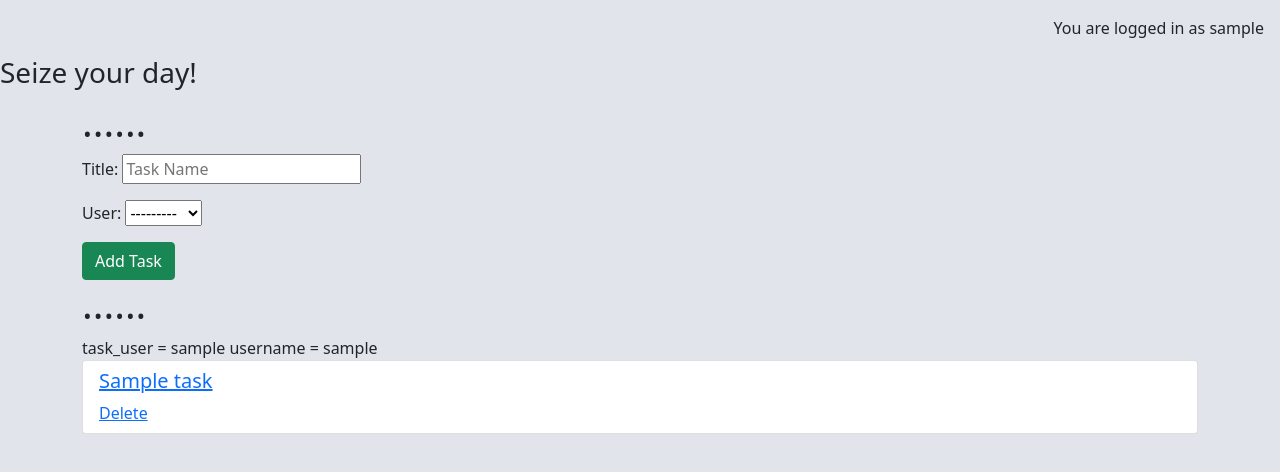
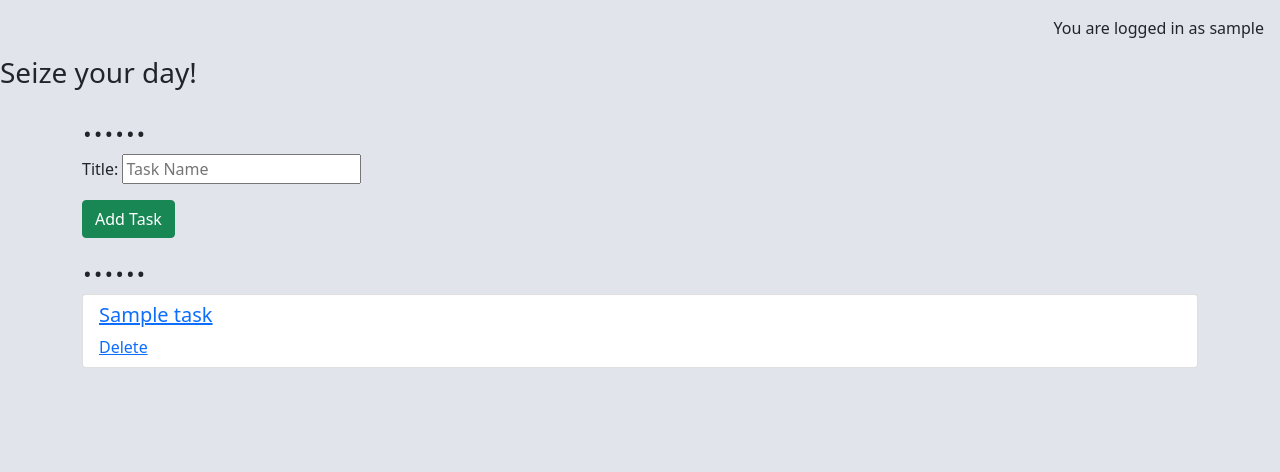
Before and after one commit to kjrinuk/Taskerise, a Django app: template tasks/templates/tasks/tasks.html in a window 1280 px wide. Shown: the part 68-540 px from the top of the page. Run offline with Django 5.2, Linux system fonts and the light colour scheme; the template is opened without the code that fills it: values that come from a table or form of the project are taken from there, others are empty; a user stored in the database is signed in; tables that the repository leaves empty hold one stand-in row (values such as "Sample post").

Commit message:
Remove requirement to select user when adding task

```diff
--- a/tasks/forms.py
+++ b/tasks/forms.py
@@ -8,7 +8,7 @@
 
     class Meta:
         model = Task
-        fields = ['title', 'user']
+        fields = ['title']
 
 class TaskForm(forms.ModelForm):
 
--- a/tasks/templates/tasks/tasks.html
+++ b/tasks/templates/tasks/tasks.html
@@ -12,9 +12,6 @@
     </form>
     <h1>......</h1>
     <ul class="list-group">
-        task_user = {{ task.user }}
-        username = {{ user.username }}
-
         {% for task in tasks %}
 
         <li class="list-group-item">
```
